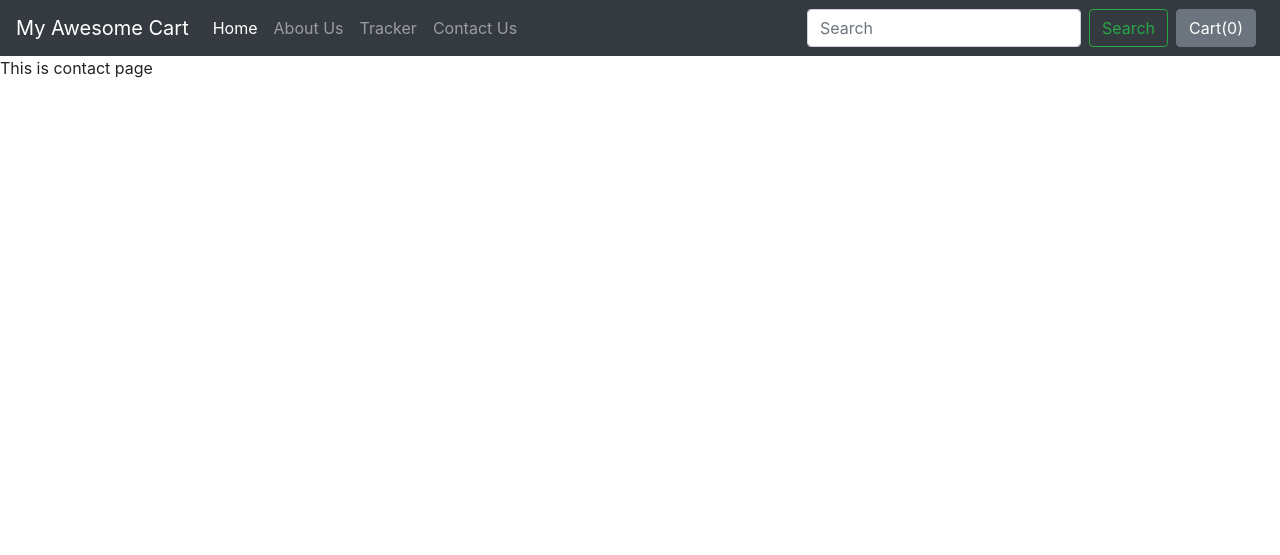
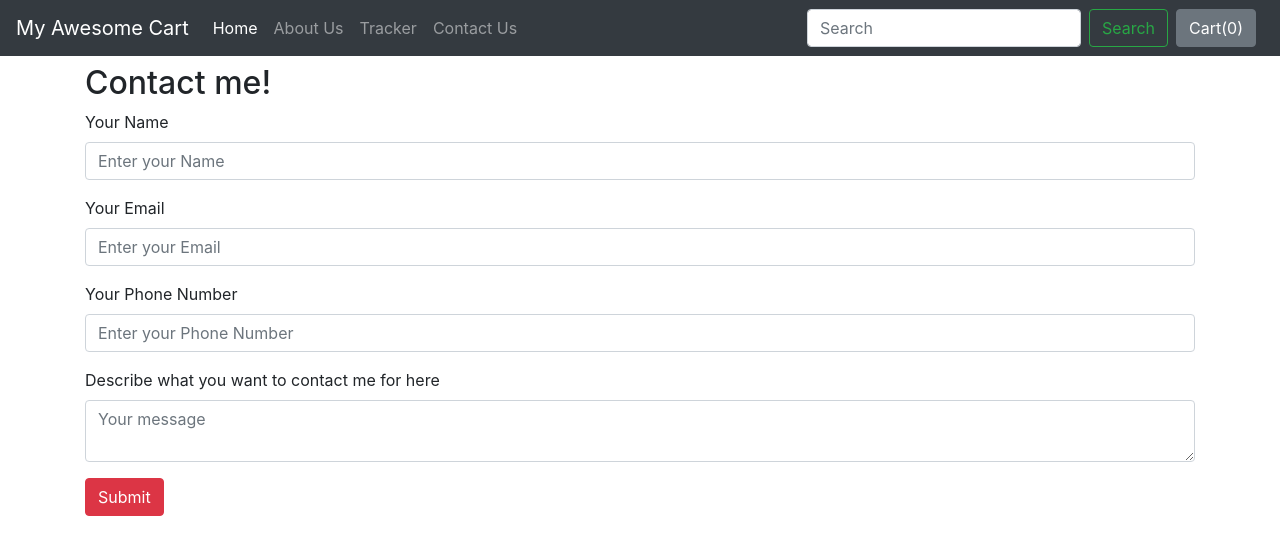
Before and after one commit to RitikVishvakarma/Djang_Ecommerce, a Django app: page /shop/contact/ in a window 1280 px wide. Shown: the top 555 px of the page. Run offline with Django 3.2, Linux system fonts and the light colour scheme; some libraries are stand-ins or nearby versions.

Commit message:
Creating contact page and model for contact

```diff
--- a/shop/admin.py
+++ b/shop/admin.py
@@ -1,4 +1,5 @@
 from django.contrib import admin
-from . models import Product
+from . models import Product, Contact
 # Register your models here.
 admin.site.register(Product)
+admin.site.register(Contact)
--- a/shop/templates/shop/contact.html
+++ b/shop/templates/shop/contact.html
@@ -1,3 +1,27 @@
 {% extends 'shop/basic.html' %}
 {% block title %}Contact US{% endblock title %}
-{% block body %}This is contact page{% endblock body %}
+{% block body %}
+<div class="container my-2">
+    <h2>Contact me!</h2>
+    <form action="/shop/contact/" method="post">
+        {% csrf_token %}
+        <div class="form-group">
+            <label for="name">Your Name</label>
+            <input type="name" class="form-control" id="name" placeholder="Enter your Name" name="name">
+        </div>
+        <div class="form-group">
+            <label for="email">Your Email</label>
+            <input type="email" class="form-control" id="email" placeholder="Enter your Email" name="email">
+        </div>
+        <div class="form-group">
+            <label for="phone">Your Phone Number</label>
+            <input type="text" class="form-control" id="phone" placeholder="Enter your Phone Number" name="phone">
+        </div>
+        <div class="form-group">
+            <label for="description">Describe what you want to contact me for here</label>
+            <textarea type="text" class="form-control" id="desc" placeholder="Your message" name="desc"></textarea>
+        </div>
+        <button type="submit" class="btn btn-danger">Submit</button>
+    </form>
+</div>
+{% endblock body %}
--- a/shop/templates/shop/index.html
+++ b/shop/templates/shop/index.html
@@ -11,8 +11,6 @@
   }
 
   .col-md-3 img {
-      margin-left: auto;
-      margin-right: auto;
       width: 170px;
       height: 150px;
   }
@@ -62,7 +60,7 @@
               <div class="carousel-item active">
                   {% for i in product %}
                   <div class="col-xs-3 col-sm-3 col-md-3">
-                      <div class="card" style="width: 18rem;">
+                      <div class="card align-items-center" style="width: 18rem;">
                           <img src='/media/{{i.image}}' class="card-img-top" alt="...">
                           <div class="card-body">
                               <h5 class="card-title">{{i.product_name}}</h5>
--- a/shop/views.py
+++ b/shop/views.py
@@ -1,5 +1,5 @@
 from django.shortcuts import render
-from .models import Product
+from .models import Product, Contact
 from math import ceil
 from django.http import HttpResponse
 # Create your views here.
@@ -24,6 +24,13 @@ def about(request):
     return render(request, 'shop/about.html')
 
 def contact(request):
+    if request.method == "POST":
+        name = request.POST.get('name', '')
+        email = request.POST.get('email', '')
+        phone = request.POST.get('phone', '')
+        desc = request.POST.get('desc', '')
+        contact = Contact(name=name, email=email, phone=phone, desc=desc)
+        contact.save()
     return render(request, 'shop/contact.html')
 
 def tracker(request):
```
Also changed, not shown: shop/models.py (+10 -0 lines), db.sqlite3, shop/migrations/0003_contact.py (added), shop/migrations/0004_auto_20210123_1545.py (added).
